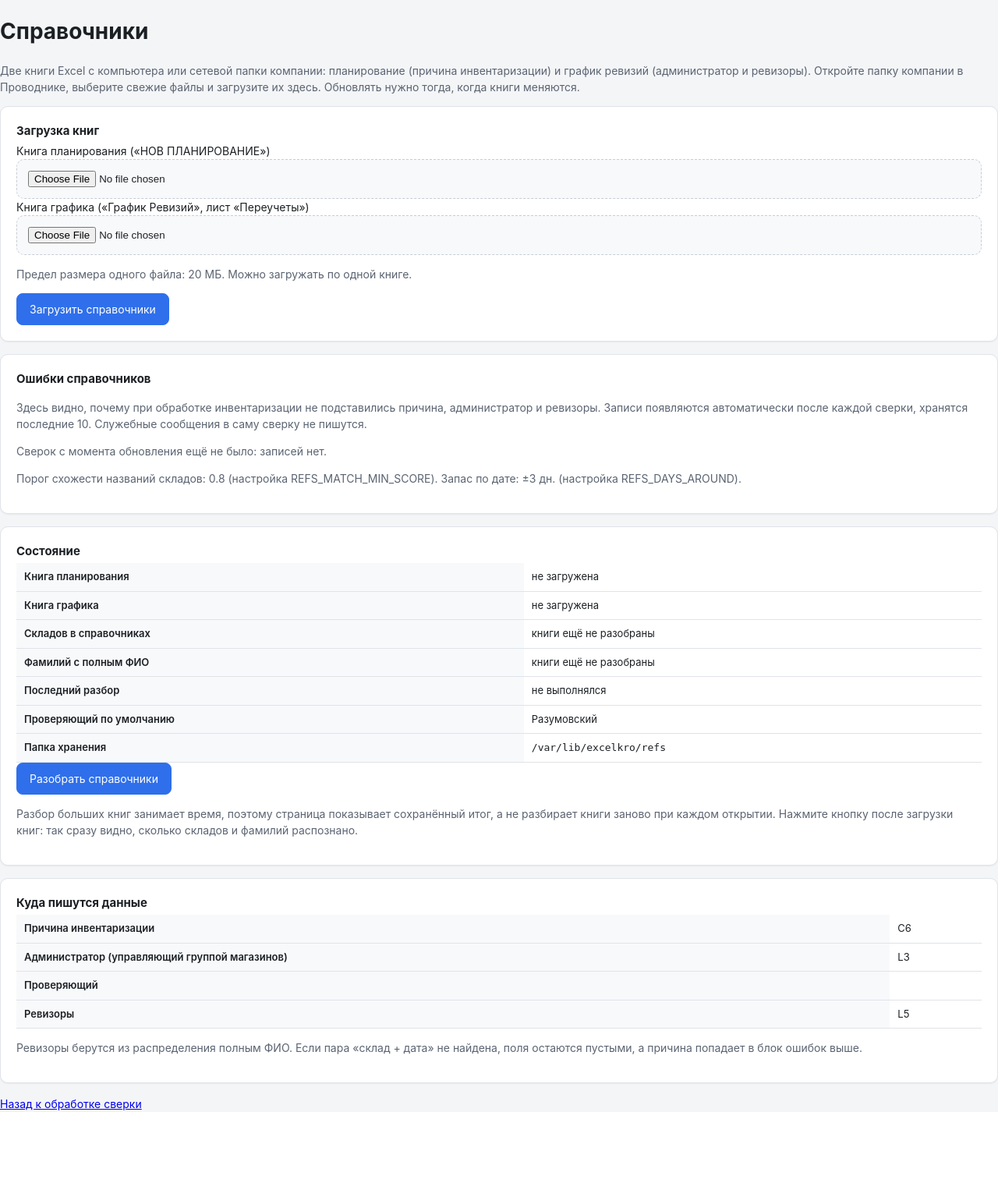
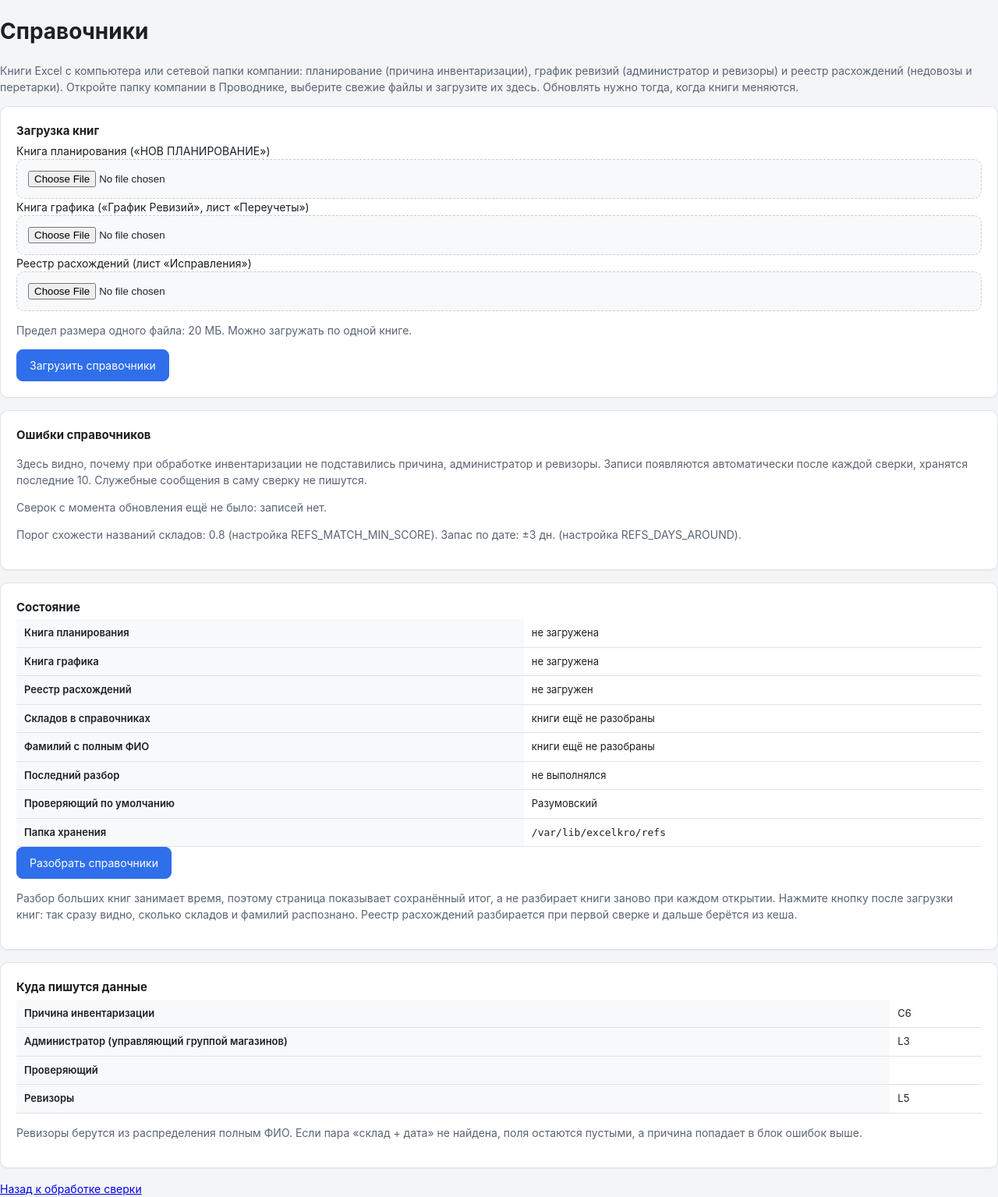
Before and after one commit to lineSence/ExcelKROAutoFormat, a FastAPI app: page /refs in a window 1280 px wide. Shown: the whole page at 78% size. Before the commit the page ends 1424 px from the top, so only its background shows below. Run offline with FastAPI, Linux system fonts and the light colour scheme; parts of the project's set-up code (start-up, migrations or seed data) failed here and were passed over.

Commit message:
Справочники: загрузка реестра расхождений

```diff
--- a/app/templates/refs.html
+++ b/app/templates/refs.html
@@ -10,10 +10,11 @@
   <main class="wrap">
     <h1>Справочники</h1>
     <p class="hint">
-      Две книги Excel с компьютера или сетевой папки компании: планирование (причина
-      инвентаризации) и график ревизий (администратор и ревизоры). Откройте папку
-      компании в Проводнике, выберите свежие файлы и загрузите их здесь. Обновлять
-      нужно тогда, когда книги меняются.
+      Книги Excel с компьютера или сетевой папки компании: планирование (причина
+      инвентаризации), график ревизий (администратор и ревизоры) и реестр
+      расхождений (недовозы и перетарки). Откройте папку компании в Проводнике,
+      выберите свежие файлы и загрузите их здесь. Обновлять нужно тогда, когда
+      книги меняются.
     </p>
 
     {% if note %}<p class="ok">{{ note }}</p>{% endif %}
@@ -28,6 +29,10 @@
       <label>
         Книга графика («График Ревизий», лист «Переучеты»)
         <input type="file" name="schedule" accept=".xlsx" />
+      </label>
+      <label>
+        Реестр расхождений (лист «Исправления»)
+        <input type="file" name="claims" accept=".xlsx" />
       </label>
       <p class="hint">Предел размера одного файла: {{ max_upload_mb }} МБ. Можно загружать по одной книге.</p>
       <button type="submit">Загрузить справочники</button>
@@ -94,6 +99,15 @@
             </td>
           </tr>
           <tr>
+            <th>Реестр расхождений</th>
+            <td>
+              {% if claims.found %}
+                claims.xlsx — {{ claims.size_mb }} МБ,
+                заявок в кеше {{ claims.rows }}
+              {% else %}не загружен{% endif %}
+            </td>
+          </tr>
+          <tr>
             <th>Складов в справочниках</th>
             <td>{% if state.parsed %}{{ state.stores }}{% else %}книги ещё не разобраны{% endif %}</td>
           </tr>
@@ -118,7 +132,8 @@
       <p class="hint">
         Разбор больших книг занимает время, поэтому страница показывает сохранённый итог,
         а не разбирает книги заново при каждом открытии. Нажмите кнопку после загрузки книг:
-        так сразу видно, сколько складов и фамилий распознано.
+        так сразу видно, сколько складов и фамилий распознано. Реестр расхождений
+        разбирается при первой сверке и дальше берётся из кеша.
       </p>
     </section>
 
```
